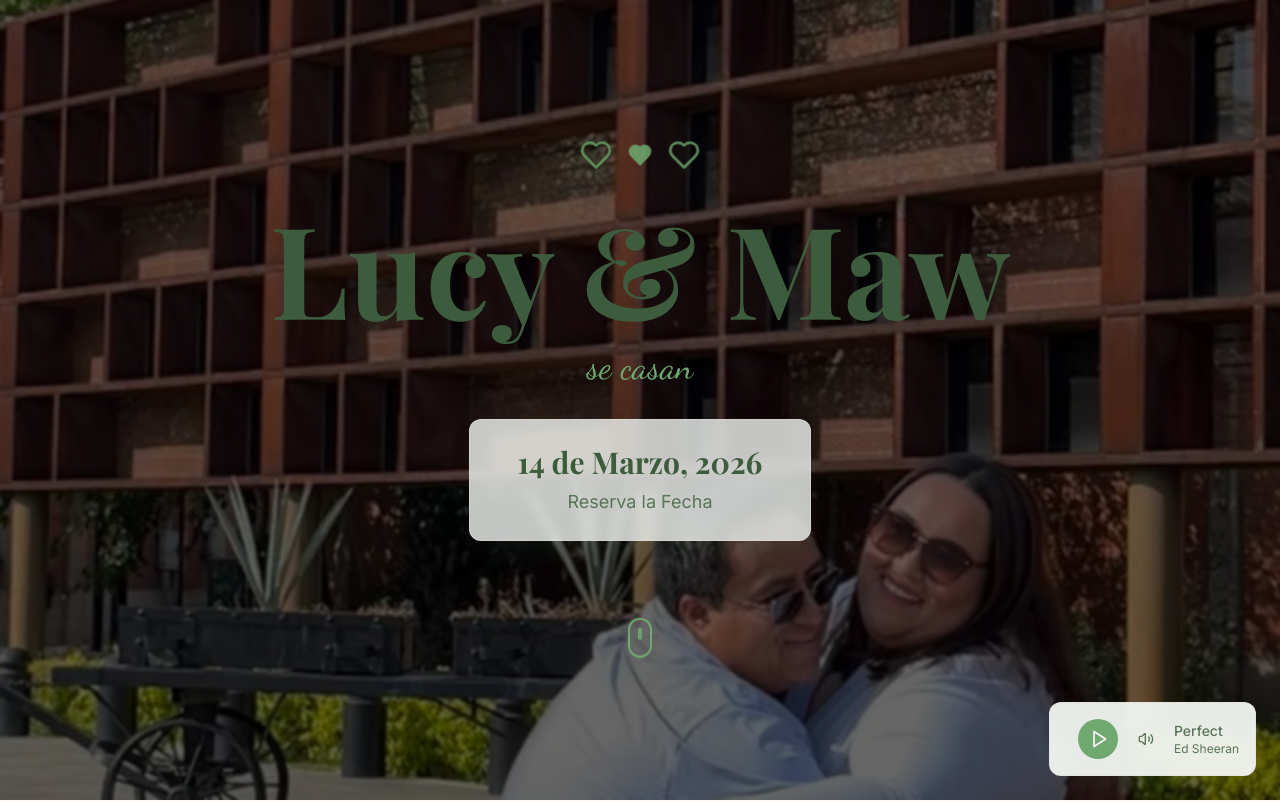
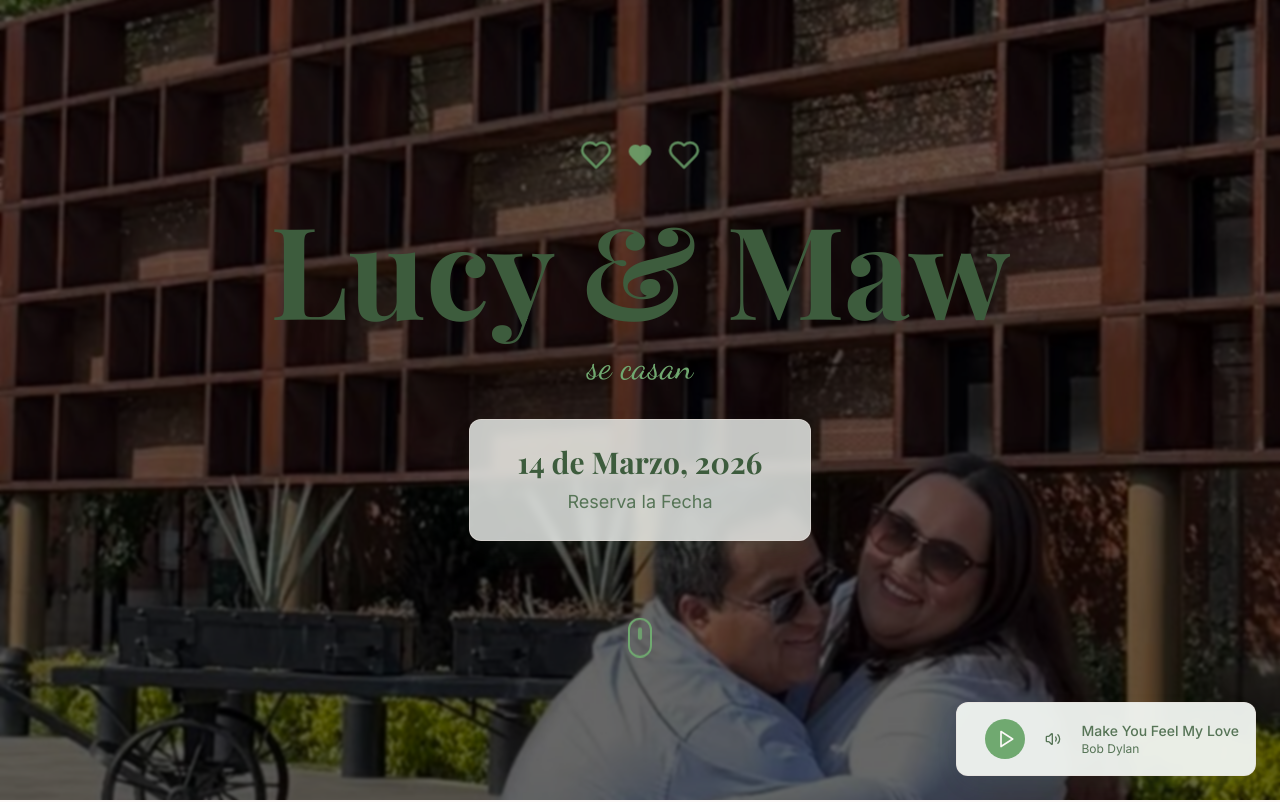
Before and after one commit to MawCeron/invitacion, a React (Vite) app: page / in a window 1280 px wide. Shown: the top 802 px of the page. Built offline with nearby package versions, Linux system fonts and the light colour scheme.

Commit message:
Add background music

```diff
--- a/src/components/MusicPlayer.tsx
+++ b/src/components/MusicPlayer.tsx
@@ -1,5 +1,6 @@
 import React, { useState, useRef } from 'react';
 import { Play, Pause, Volume2, VolumeX } from 'lucide-react';
+import MakeYouFeelMyLove from '@/assets/MakeYouFeelMyLove.mp3';
 
 const MusicPlayer = () => {
   const [isPlaying, setIsPlaying] = useState(false);
@@ -27,9 +28,8 @@ const MusicPlayer = () => {
   return (
     <div className="fixed bottom-6 right-6 z-50">
       <div className="romantic-card p-4 flex items-center space-x-3 bg-card/95 backdrop-blur-sm">
-        {/* Note: In a real implementation, you would add an actual audio file */}
         <audio ref={audioRef} loop>
-          {/* <source src="/path-to-your-wedding-song.mp3" type="audio/mpeg" /> */}
+          <source src={MakeYouFeelMyLove} type="audio/mpeg" />
         </audio>
 
         <button
@@ -57,8 +57,8 @@ const MusicPlayer = () => {
         </button>
 
         <div className="text-sm text-muted-foreground">
-          <div className="font-medium">Perfect</div>
-          <div className="text-xs">Ed Sheeran</div>
+          <div className="font-medium">Make You Feel My Love</div>
+          <div className="text-xs">Bob Dylan</div>
         </div>
       </div>
     </div>
```
